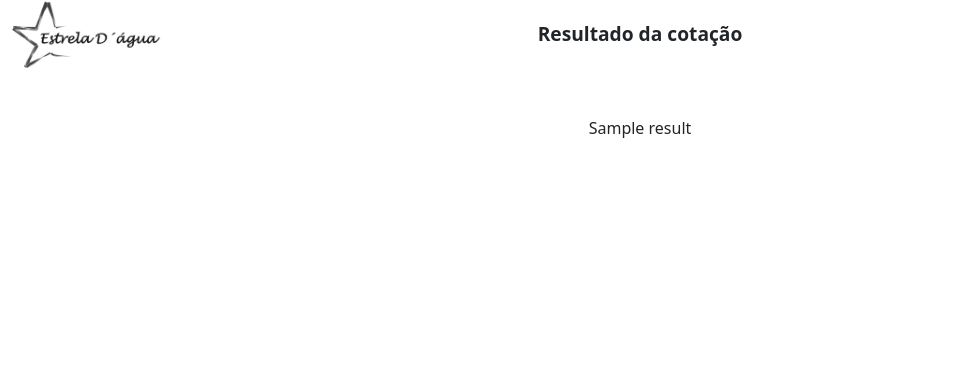
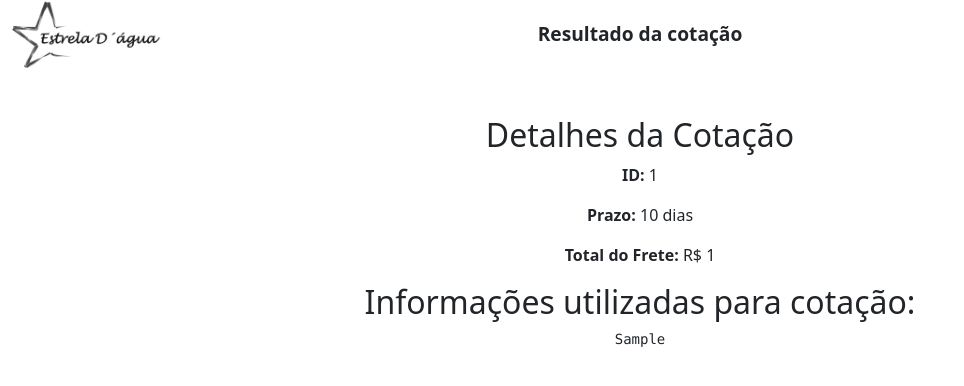
Before and after one commit to rafaelmeller/freight-API, a Flask app: template templates/result.html in a window 1280 px wide. Shown: the top 386 px of the page, without its empty margins (0-964 px from the left). Run offline with Flask 3, Linux system fonts and the light colour scheme; the template is opened without the code that fills it: most values are stand-ins (such as "Sample title", 1, 10 or a date in 2020).

Commit message:
Changing templates to deal with the API response

```diff
--- a/templates/result.html
+++ b/templates/result.html
@@ -2,5 +2,14 @@
 {% block title %}Resultado da cotação{% endblock %}
 {% block header %}Resultado da cotação{% endblock %}
 {% block main %}
-    <div>{{ result }}</div>
+    <div class="api-response">
+        <h2>Detalhes da Cotação</h2>
+        <p><strong>ID:</strong> {{ id }}</p>
+        <p><strong>Prazo:</strong> {{ prazo }} dias</p>
+        <p><strong>Total do Frete:</strong> R$ {{ totalFrete }}</p>
+    </div>
+    <div class="json-response">
+        <h2>Informações utilizadas para cotação:</h2>
+        <pre>{{ json_string | safe }}</pre>
+    </div>
 {% endblock %}
```
Also changed, not shown: templates/error.html (+11 -0 lines).
